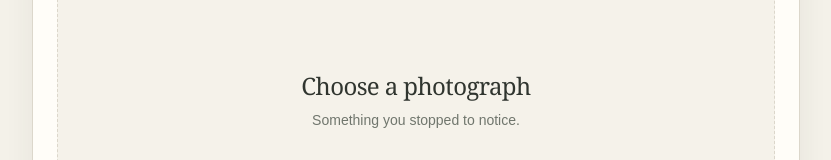
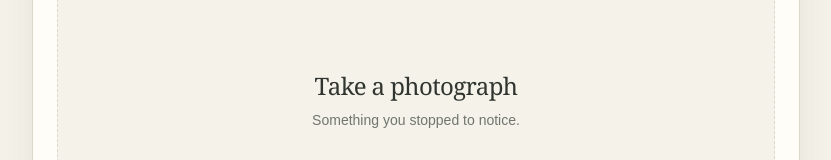
Before and after one commit to the-archives-com/local-legend, a Next.js app: page /record in a window 1280 px wide. Shown: the part 507-667 px from the top of the page, without its empty margins (224-1055 px from the left). Built offline with nearby package versions, Linux system fonts and the light colour scheme; no server answers.

Commit message:
Refine Local Legend camera capture and app identity

```diff
--- a/app/layout.tsx
+++ b/app/layout.tsx
@@ -1,5 +1,6 @@
 import type { Metadata } from "next";
 import { Geist, Geist_Mono } from "next/font/google";
+
 import "./globals.css";
 
 const geistSans = Geist({
@@ -24,7 +25,6 @@
   },
 };
 
-
 export default function RootLayout({
   children,
 }: Readonly<{
@@ -35,7 +35,9 @@
       lang="en"
       className={`${geistSans.variable} ${geistMono.variable} h-full antialiased`}
     >
-      <body className="min-h-full flex flex-col">{children}</body>
+      <body className="min-h-full">
+        {children}
+      </body>
     </html>
   );
 }
--- a/app/record/page.tsx
+++ b/app/record/page.tsx
@@ -299,11 +299,11 @@
                         : "scale-[1.02] opacity-0 blur-sm"
                     }`}
                   />
-                ) : (
+            ) : (
                   <div className="px-6 text-center">
 
                     <p className="legend-title text-2xl text-legend-ink">
-                      Choose a photograph
+                      Take a photograph
                     </p>
 
                     <p className="mt-2 text-sm text-legend-muted">
```
